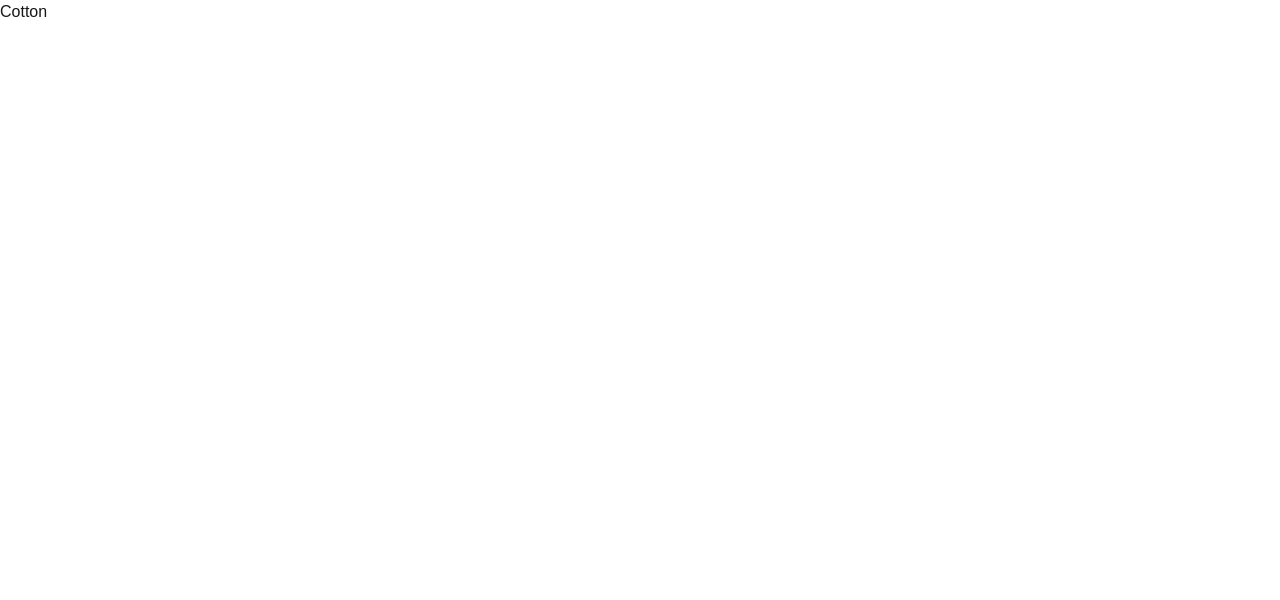
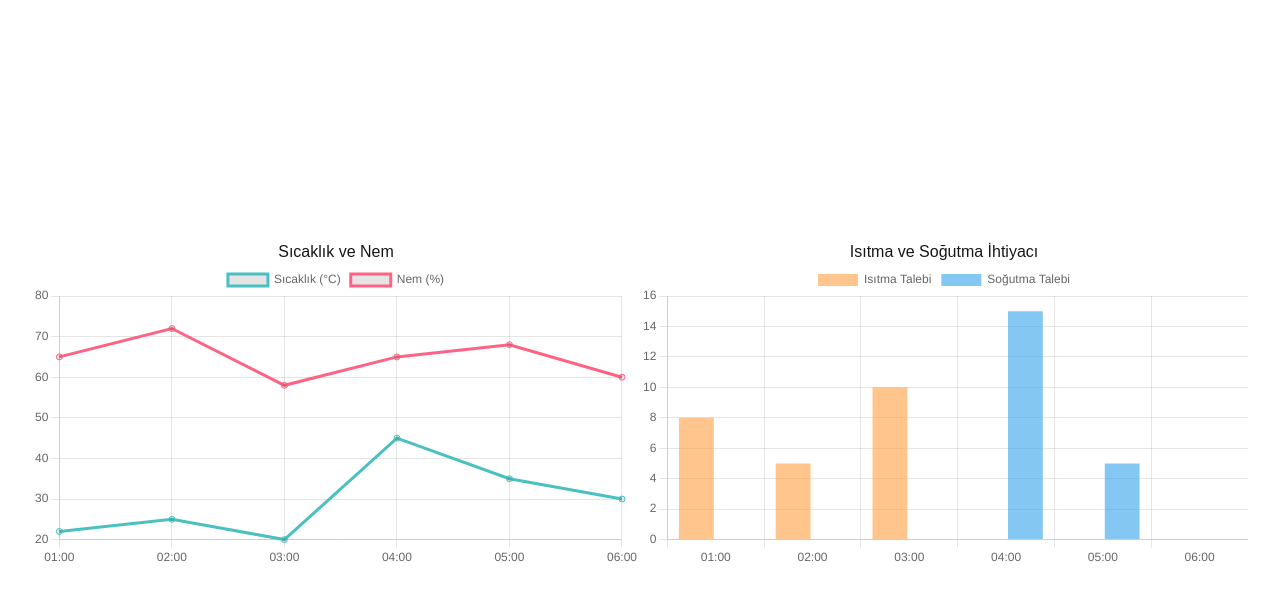
Before and after one commit to helinbicen/smart-greenhouse-dashboard, a Next.js app: page /cotton in a window 1280 px wide. Shown: the top 600 px of the page. Built offline with nearby package versions, Linux system fonts and the light colour scheme.

Commit message:
Add temperature, moisture, heating, cooling charts

```diff
--- a/src/app/cotton/page.tsx
+++ b/src/app/cotton/page.tsx
@@ -1,9 +1,10 @@
-import React from 'react'
+import Dashboard from "@/components/Dashboard";
+import TemperatureAndMoistureChart from "@/components/TemperatureMoistureChart";
+import { mockSensorData } from "@/data/sensorData";
+import React from "react";
 
 const page = () => {
-  return (
-    <div>Cotton</div>
-  )
-}
+  return <Dashboard />;
+};
 
-export default page
+export default page;
--- /dev/null
+++ b/src/components/Dashboard.tsx
@@ -0,0 +1,21 @@
+import React from "react";
+import TemperatureAndMoistureChart from "./TemperatureMoistureChart";
+import HeatingAndCoolingDemandChart from "./HeatingCoolingChart";
+import { mockSensorData } from "@/data/sensorData";
+
+const Dashboard = () => {
+  const data = mockSensorData;
+
+  return (
+    <div className="w-full h-screen flex items-center justify-center p-8">
+      <div className="w-1/2 h-80">
+        <TemperatureAndMoistureChart data={data} />
+      </div>
+      <div className="w-1/2 h-80">
+        <HeatingAndCoolingDemandChart data={data} />
+      </div>
+    </div>
+  );
+};
+
+export default Dashboard;
--- /dev/null
+++ b/src/components/HeatingCoolingChart.tsx
@@ -0,0 +1,55 @@
+"use client";
+import React from "react";
+import { Bar } from "react-chartjs-2";
+import {
+  Chart as ChartJS,
+  CategoryScale,
+  LinearScale,
+  BarElement,
+  Title,
+  Tooltip,
+  Legend,
+} from "chart.js";
+import { SensorData } from "@/types/sensor";
+
+ChartJS.register(
+  CategoryScale,
+  LinearScale,
+  BarElement,
+  Title,
+  Tooltip,
+  Legend
+);
+
+type HeatingAndCoolingDemandChartProps = {
+  data: SensorData[];
+};
+
+const HeatingAndCoolingDemandChart: React.FC<
+  HeatingAndCoolingDemandChartProps
+> = ({ data }) => {
+  const chartData = {
+    labels: data.map((item) => item.time),
+    datasets: [
+      {
+        label: "Isıtma Talebi",
+        data: data.map((item) => item.heatingDemand),
+        backgroundColor: "rgba(255, 159, 64, 0.6)",
+      },
+      {
+        label: "Soğutma Talebi",
+        data: data.map((item) => item.coolingDemand),
+        backgroundColor: "rgba(53, 162, 235, 0.6)",
+      },
+    ],
+  };
+
+  return (
+    <>
+      <h1 className="flex justify-center">Isıtma ve Soğutma İhtiyacı</h1>
+      <Bar data={chartData} />
+    </>
+  );
+};
+
+export default HeatingAndCoolingDemandChart;
--- /dev/null
+++ b/src/components/TemperatureMoistureChart.tsx
@@ -0,0 +1,59 @@
+"use client";
+import React from "react";
+import { Line } from "react-chartjs-2";
+import {
+  Chart as ChartJS,
+  CategoryScale,
+  LinearScale,
+  PointElement,
+  LineElement,
+  Title,
+  Tooltip,
+  Legend,
+} from "chart.js";
+import { SensorData } from "@/types/sensor";
+
+ChartJS.register(
+  CategoryScale,
+  LinearScale,
+  PointElement,
+  LineElement,
+  Title,
+  Tooltip,
+  Legend
+);
+
+type TemperatureAndMoistureChartProps = {
+  data: SensorData[];
+};
+
+const TemperatureAndMoistureChart: React.FC<
+  TemperatureAndMoistureChartProps
+> = ({ data }) => {
+  const chartData = {
+    labels: data.map((item) => item.time),
+    datasets: [
+      {
+        label: "Sıcaklık (°C)",
+        data: data.map((item) => item.temperature),
+        borderColor: "rgba(75, 192, 192, 1)",
+        fill: false,
+      },
+      {
+        label: "Nem (%)",
+        data: data.map((item) => item.moisture),
+        borderColor: "rgba(255, 99, 132, 1)",
+        fill: false,
+      },
+    ],
+  };
+
+  return (
+    <>
+      <h1 className="flex justify-center">Sıcaklık ve Nem</h1>
+      <Line data={chartData} />
+    </>
+  );
+};
+
+export default TemperatureAndMoistureChart;
```
Also changed, not shown: package.json (+9 -6 lines), 1 other file (tests, documents, lock files or other folders).
